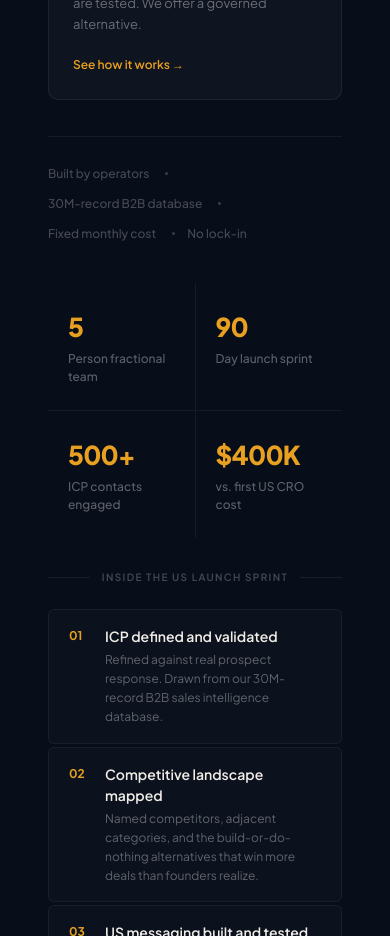
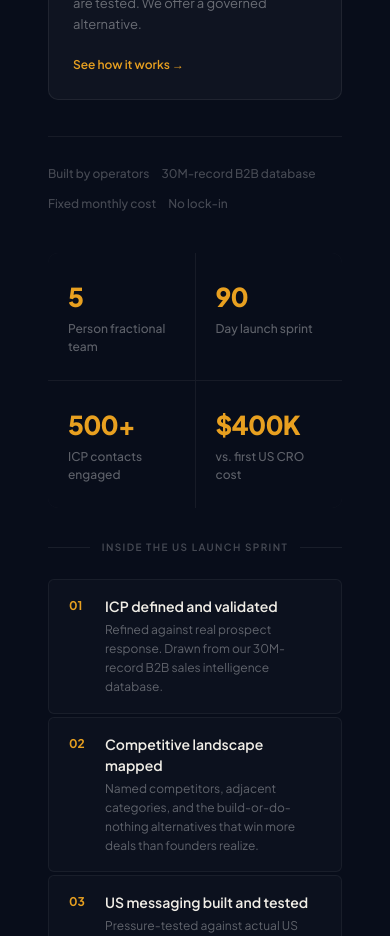
Before and after one commit to meetjohnsong/us-gtm-engine-v2, a Next.js app: page / in a window 390 px wide. Shown: the part 820-1756 px from the top of the page. Built offline with nearby package versions, Linux system fonts and the light colour scheme.

Commit message:
Fix trust line and stats bar mobile layout

```diff
--- a/app/page.tsx
+++ b/app/page.tsx
@@ -58,12 +58,9 @@ export default function Home() {
 
         </div>
 
-        <div style={{display:'flex',alignItems:'center',gap:'12px',paddingTop:'28px',borderTop:'1px solid rgba(255,255,255,0.06)',flexWrap:'wrap'}}>
-          {['Built by operators','30M-record B2B database','Fixed monthly cost','No lock-in'].map((item,i,arr) => (
-            <div key={i} style={{display:'flex',alignItems:'center',gap:'16px'}}>
-              <span style={{color:'rgba(255,255,255,0.25)',fontSize:'12px',fontWeight:'500'}}>{item}</span>
-              {i < arr.length-1 && <div style={{width:'3px',height:'3px',background:'rgba(255,255,255,0.2)',borderRadius:'50%'}}></div>}
-            </div>
+        <div style={{display:'flex',flexWrap:'wrap',gap:'12px',paddingTop:'28px',borderTop:'1px solid rgba(255,255,255,0.06)'}}>
+          {['Built by operators','30M-record B2B database','Fixed monthly cost','No lock-in'].map((item,i) => (
+            <span key={i} style={{color:'rgba(255,255,255,0.25)',fontSize:'12px',fontWeight:'500'}}>{item}</span>
           ))}
         </div>
       </section>
```
